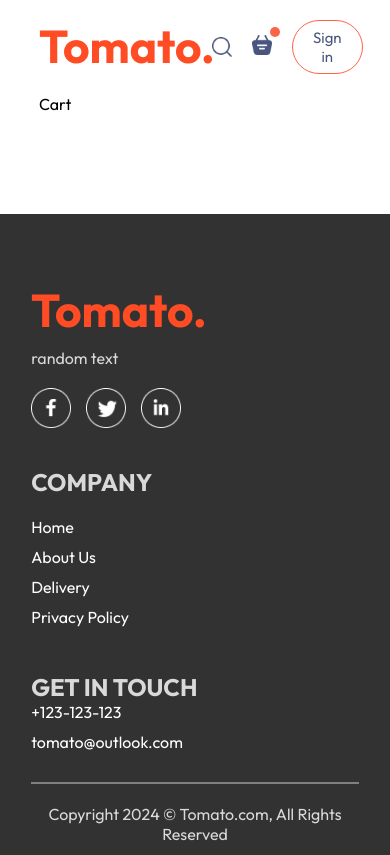
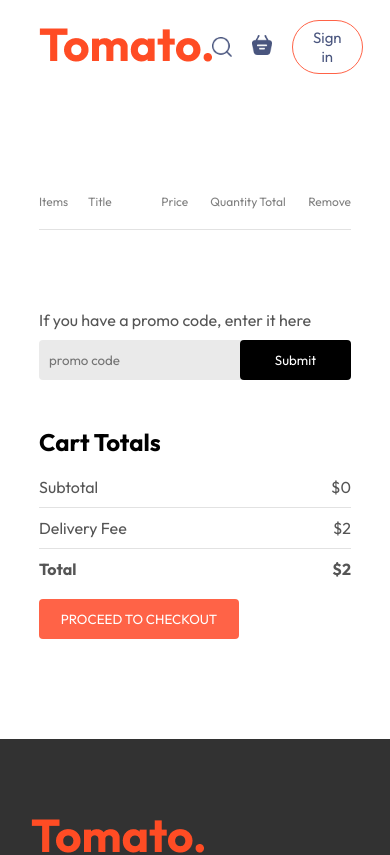
Before and after one commit to darrentan0512/food-delv, a React (Vite) app: page /cart in a window 390 px wide. Shown: the top 855 px of the page. Built offline with nearby package versions, Linux system fonts and the light colour scheme.

Commit message:
Feat/cart (#6)
* feat: cart without css styling

* feat: cart with css design

* feat: cart responsive design

* feat: dynamic cart alert circle

```diff
--- a/src/components/Narbar/Navbar.jsx
+++ b/src/components/Narbar/Navbar.jsx
@@ -1,14 +1,17 @@
-import React, { useState } from "react";
+import React, { useContext, useState } from "react";
 import "./Navbar.css";
 import { assets } from "../../assets/assets";
 import { Link } from "react-router-dom";
+import { StoreContext } from "../../context/StoreContext";
 
 const Navbar = ({setShowLogin}) => {
   const [menu, setMenu] = useState("home");
 
+  const { getTotalCartAmount } = useContext(StoreContext);
+
   return (
     <div className="navbar">
-      <img src={assets.logo} alt="logo" />
+      <Link to='/'><img src={assets.logo} alt="logo" /></Link>
       <ul className="navbar-menu">
         <Link
           onClick={() => setMenu("home")}
@@ -38,8 +41,8 @@
       <div className="navbar-right">
         <img src={assets.search_icon} alt="" />
         <div className="navbar-search-icon">
-          <img src={assets.basket_icon} alt="" />
-          <div className="dot"></div>
+          <Link to='/cart'><img src={assets.basket_icon} alt="" /></Link>
+          { getTotalCartAmount()===0?<></>:<div className="dot"></div>}
         </div>
         <button onClick={() => setShowLogin(true)}>Sign in</button>
       </div>
--- a/src/context/StoreContext.jsx
+++ b/src/context/StoreContext.jsx
@@ -18,9 +18,16 @@
     setCartItems((prev) => ({ ...prev, [itemId]: prev[itemId] - 1 }));
   };
 
-  useEffect(() => {
-    console.log(cartItems)
-  }, [cartItems])
+  const getTotalCartAmount = () => {
+    let totalAmount = 0;
+    for (const item in cartItems) {
+      if (cartItems[item] > 0) {
+        let itemInfo = food_list.find((product) => product._id === item);
+        totalAmount += itemInfo.price * cartItems[item];
+      }
+    }
+    return totalAmount;
+  };
 
   const contextValue = {
     food_list,
@@ -28,6 +35,7 @@
     setCartItems,
     addToCart,
     removeFromCart,
+    getTotalCartAmount,
   };
 
   return (
--- a/src/pages/Cart/Cart.css
+++ b/src/pages/Cart/Cart.css
@@ -0,0 +1,106 @@
+.cart {
+    margin-top: 100px;
+}
+
+.cart-items-title {
+    display: grid;
+    grid-template-columns: 1fr 1.5fr 1fr 1fr 1fr 0.5fr;
+    align-items: center;
+    color: grey;
+    font-size: max(1vw, 12px);
+}
+
+.cart-items-item{
+    margin: 10px 0px;
+    color: black;
+}
+
+.cart-items-item img{
+    width: 50px;
+}
+
+.cart hr {
+    height: 1px;
+    background-color: #e2e2e2;
+    border: none;
+}
+
+.cart-items-item .cross{
+    cursor: pointer;
+}
+
+.cart-bottom{
+    margin-top: 80px;
+    display: flex;
+    justify-content: space-between;
+    gap: max(12vw, 20px)
+}
+
+.cart-total{
+    flex: 1;
+    display: flex;
+    flex-direction: column;
+    gap: 20px;
+}
+
+.cart-total-details {
+    display: flex;
+    justify-content: space-between;
+    color: #555;
+}
+
+.cart-total hr{
+    margin: 10px 0px;
+}
+
+.cart-total button {
+    border: none;
+    color: white;
+    background-color: tomato;
+    width: max(15vw, 200px);
+    padding: 12px 0px;
+    border-radius: 4px;
+    cursor: pointer;
+}
+
+.cart-promocode{
+    flex: 1;
+}
+
+.cart-promocode p{
+    color:#555;
+}
+
+.cart-promocode-input{
+    margin-top: 10px;
+    display: flex;
+    justify-content: space-between;
+    align-items: center;
+    background-color: #eaeaea;
+    border-radius: 4px;
+}
+
+.cart-promocode-input input{
+    background: transparent;
+    border: none;
+    outline: none;
+    padding-left: 10px;
+}
+
+.cart-promocode-input button{
+    width: max(10vw, 150px);
+    padding: 12px 5px;
+    background-color: black;
+    border: none;
+    color: white;
+    border-radius: 4px;
+}
+
+@media (max-width: 750px) {
+    .cart-bottom{
+        flex-direction: column-reverse;
+    }
+    .cart-promocode{
+        justify-content: start;
+    }
+}
--- a/src/pages/Cart/Cart.jsx
+++ b/src/pages/Cart/Cart.jsx
@@ -1,10 +1,76 @@
-import React from 'react'
-import './Cart.css'
+import React, { useContext } from "react";
+import "./Cart.css";
+import { StoreContext } from "../../context/StoreContext";
 
 const Cart = () => {
+  const { cartItems, food_list, removeFromCart, getTotalCartAmount } = useContext(StoreContext);
+
   return (
-    <div>Cart</div>
-  )
-}
+    <div className="cart">
+      <div className="cart-items">
+        <div className="cart-items-title">
+          <p>Items</p>
+          <p>Title</p>
+          <p>Price</p>
+          <p>Quantity</p>
+          <p>Total</p>
+          <p>Remove</p>
+        </div>
+        <br />
+        <hr />
+        {food_list.map((item, index) => {
+          if (cartItems[item._id] > 0) {
+            return (
+              <div>
+                <div className="cart-items-title cart-items-item">
+                  <img src={item.image} alt="" />
+                  <p>{item.name}</p>
+                  <p>${item.price}</p>
+                  <p>{cartItems[item._id]}</p>
+                  <p>${item.price * cartItems[item._id]}</p>
+                  <p onClick={() => removeFromCart(item._id)} className="cross">
+                    x
+                  </p>
+                </div>
+                <hr />
+              </div>
+            );
+          }
+        })}
+      </div>
+      <div className="cart-bottom">
+        <div className="cart-total">
+          <h2>Cart Totals</h2>
+          <div>
+            <div className="cart-total-details">
+              <p>Subtotal</p>
+              <p>${getTotalCartAmount()}</p>
+            </div>
+            <hr />
+            <div className="cart-total-details">
+              <p>Delivery Fee</p>
+              <p>${2}</p>
+            </div>
+            <hr />
+            <div className="cart-total-details">
+              <b>Total</b>
+              <b>${getTotalCartAmount() + 2}</b>
+            </div>
+          </div>
+          <button>PROCEED TO CHECKOUT</button>
+        </div>
+        <div className="cart-promocode">
+          <div>
+            <p>If you have a promo code, enter it here</p>
+            <div className="cart-promocode-input">
+              <input type='text' placeholder='promo code' />
+              <button>Submit</button>
+            </div>
+          </div>
+        </div>
+      </div>
+    </div>
+  );
+};
 
-export default Cart
+export default Cart;
```
